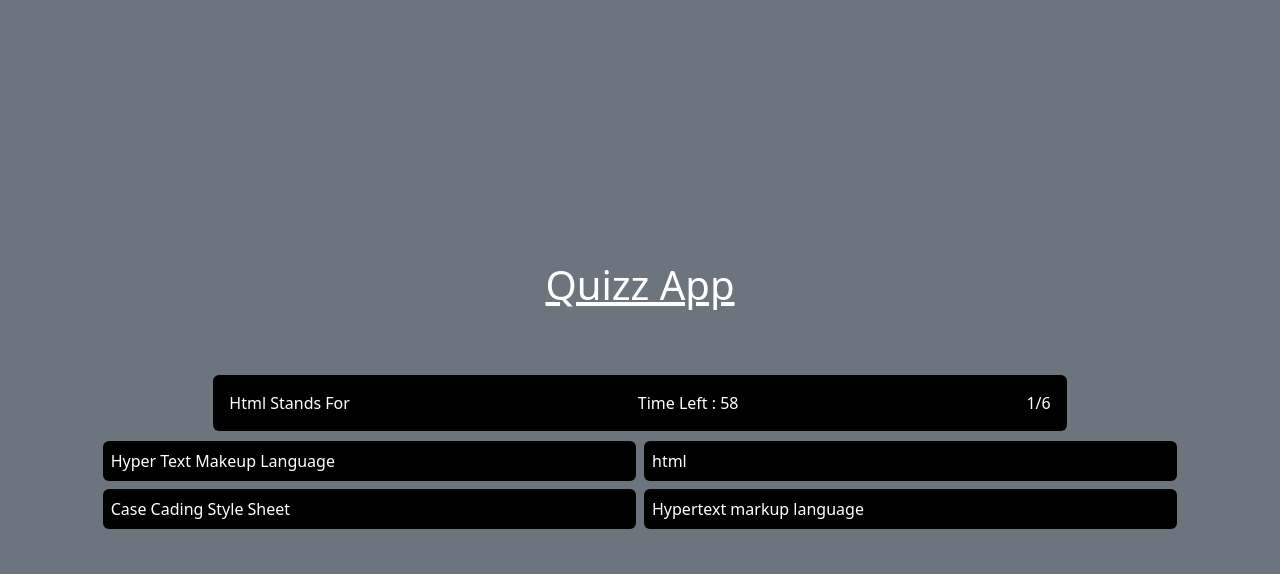
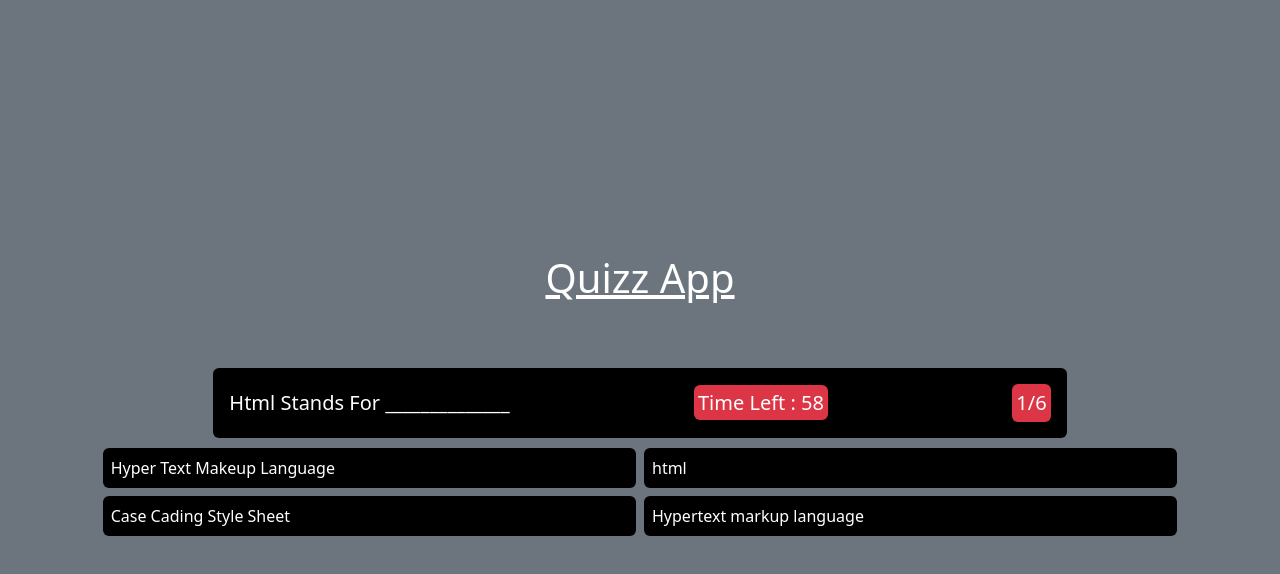
Before and after one commit to Muhammad-Bilal-code/Quizz-App, a plain HTML site: page public/index.html in a window 1280 px wide. Both pictures are taken after a click on the button "Start Quizz". Drawn offline with nearby package versions, Linux system fonts and the light colour scheme.

Commit message:
fixes done

```diff
--- a/public/app.js
+++ b/public/app.js
@@ -1,6 +1,6 @@
 var questions = [
   {
-    question: "Html Stands For",
+    question: "Html Stands For ______________",
     options: [
       "Hyper Text Makeup Language",
       "html",
@@ -10,7 +10,7 @@ var questions = [
     correctAns: "Hypertext markup language",
   },
   {
-    question: "Css Stands For",
+    question: "Css Stands For ______________",
     options: [
       "Casecading Style Sheet",
       "Java",
@@ -20,22 +20,22 @@ var questions = [
     correctAns: "Casecading Style Sheet",
   },
   {
-    question: "Js Stands For",
+    question: "Js Stands For ______________",
     options: ["Java Style", "Java Script", "Script", "Script Src"],
     correctAns: "Java Script",
   },
   {
-    question: "Dom Stands For",
+    question: "Dom Stands For ______________",
     options: ["Document Object Model", "html", "Css", "Java"],
     correctAns: "Document Object Model",
   },
   {
-    question: "Ram Stands For",
+    question: "Ram Stands For ______________",
     options: ["Read Only Memory", "Dom", "Random Acccess Memory", "For Pc"],
     correctAns: "Random Acccess Memory",
   },
   {
-    question: "Rom Stands For",
+    question: "Rom Stands For ______________",
     options: ["Hyper Text Markup Language", "html", "HTml", "Read Only Memory"],
     correctAns: "Read Only Memory",
   },
@@ -69,12 +69,12 @@ function handleShowQuestion() {
 
     <div class="row">
         <div
-          class="col-12 text-white text-center bg-black p-3 rounded d-flex justify-content-between"
+          class="col-12 text-white text-center bg-black p-3 rounded d-flex justify-content-between align-items-center"
           id="question"
         >
-          <span>${questions[qno - 1].question}</span>
-          <div><span id="time">Time Left : ${time}</span></div>
-          <div><span id="q-no">${qno}</span><span>/${totalQuestion}</span></div>
+          <span class="fs-5">${questions[qno - 1].question}</span>
+          <div ><span id="time" class="fs-5 p-1 bg-danger rounded">Time Left : ${time}</span></div>
+          <div class="fs-5 p-1 bg-danger rounded"><span id="q-no">${qno}</span><span>/${totalQuestion}</span></div>
         </div>
       </div>
     </div>
@@ -91,7 +91,7 @@ function handleShowQuestion() {
   for (i = 0; i < questions[qno - 1].options.length; i++) {
     // console.log(questions[qno - 1].options[i]);
     selAns = questions[qno - 1].options[i];
-    ans.innerHTML += `<div class="col-5 bg-black rounded p-2 border-box option" onclick="handleNextQuestion(correctAns1,this)">${selAns}</div>`;
+    ans.innerHTML += `<div class="col-5 bg-black rounded p-2 border-box option class="fs-5" onclick="handleNextQuestion(correctAns1,this)">${selAns}</div>`;
   }
   var timeHeading = document.getElementById("time");
   timeHeading.innerHTML = `Time Left : ${time}`;
--- a/public/style.css
+++ b/public/style.css
@@ -23,3 +23,8 @@
     justify-content: center;
     align-items: center;
 }
+/* #time{
+    background-color: red;
+    padding: 5px;
+    border-radius: 5px;
+} */
```
